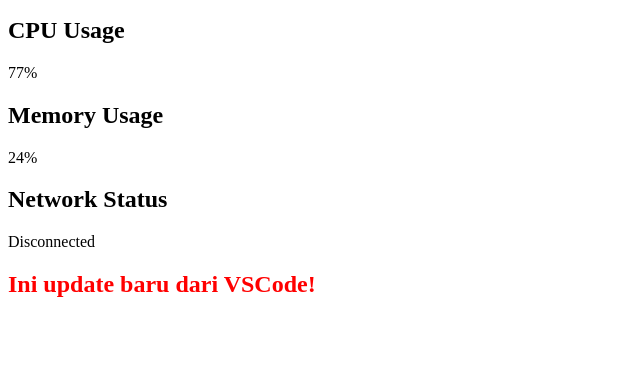
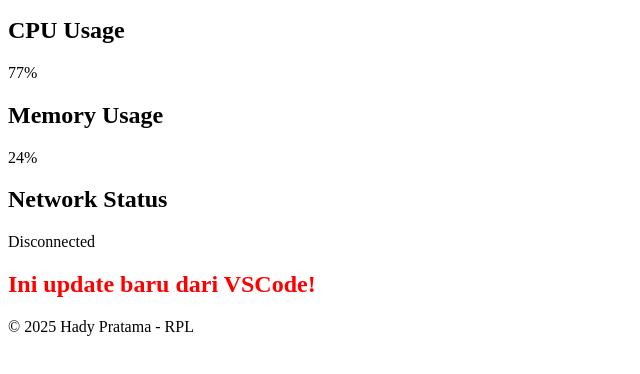
Before and after one commit to HADY2006-hdy/HADY, a plain HTML site: page index.html in a window 1280 px wide. Shown: the part 50-424 px from the top of the page, without its empty margins (0-640 px from the left). Drawn offline with Linux system fonts and the light colour scheme.

Commit message:
tambah nama halaman di html

```diff
--- a/index.html
+++ b/index.html
@@ -36,3 +36,6 @@
 </body>
 </html>
 <h2 style="color: red;">Ini update baru dari VSCode!</h2>
+<footer>
+  <p>© 2025 Hady Pratama - RPL</p>
+</footer>
```
